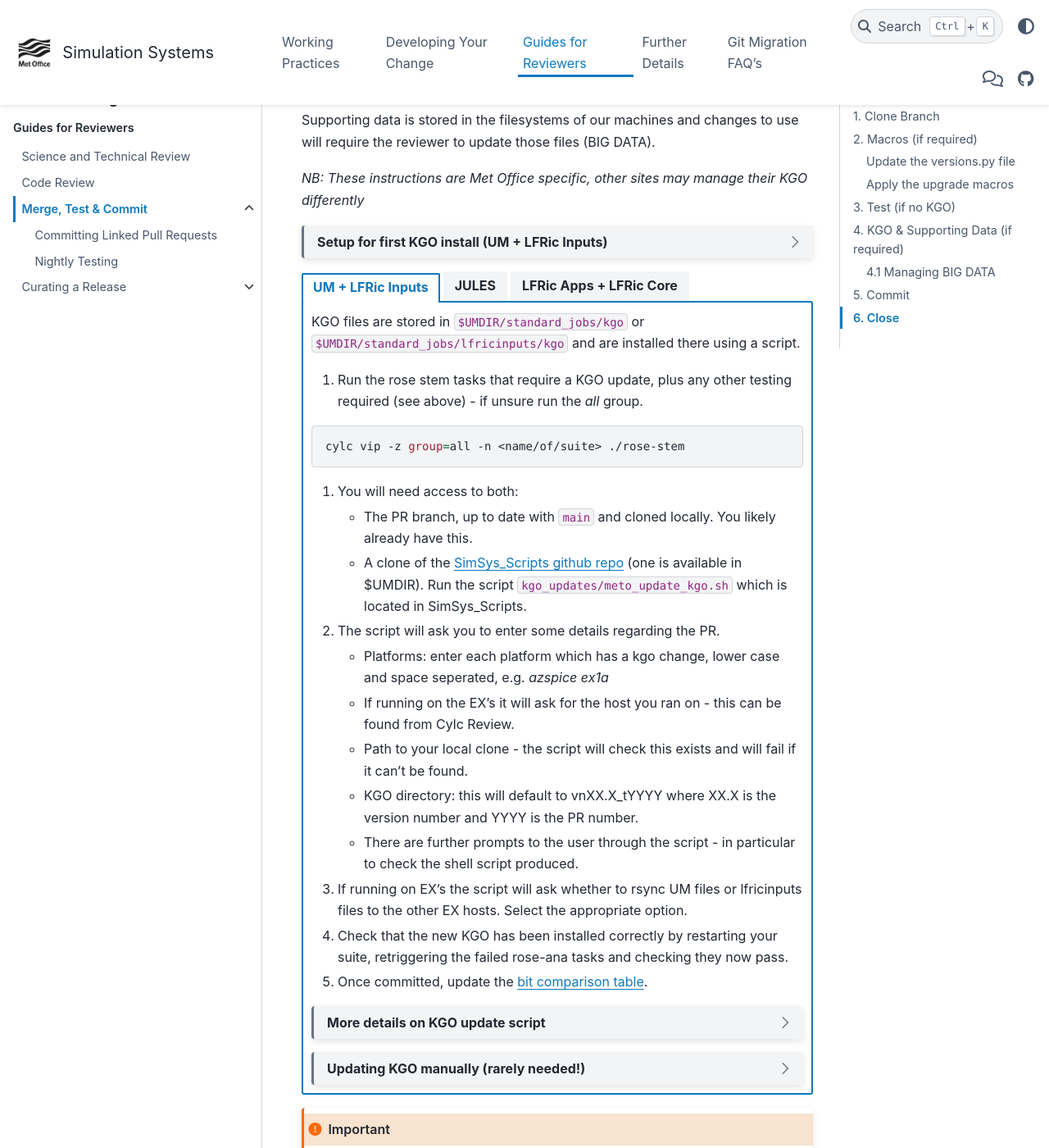
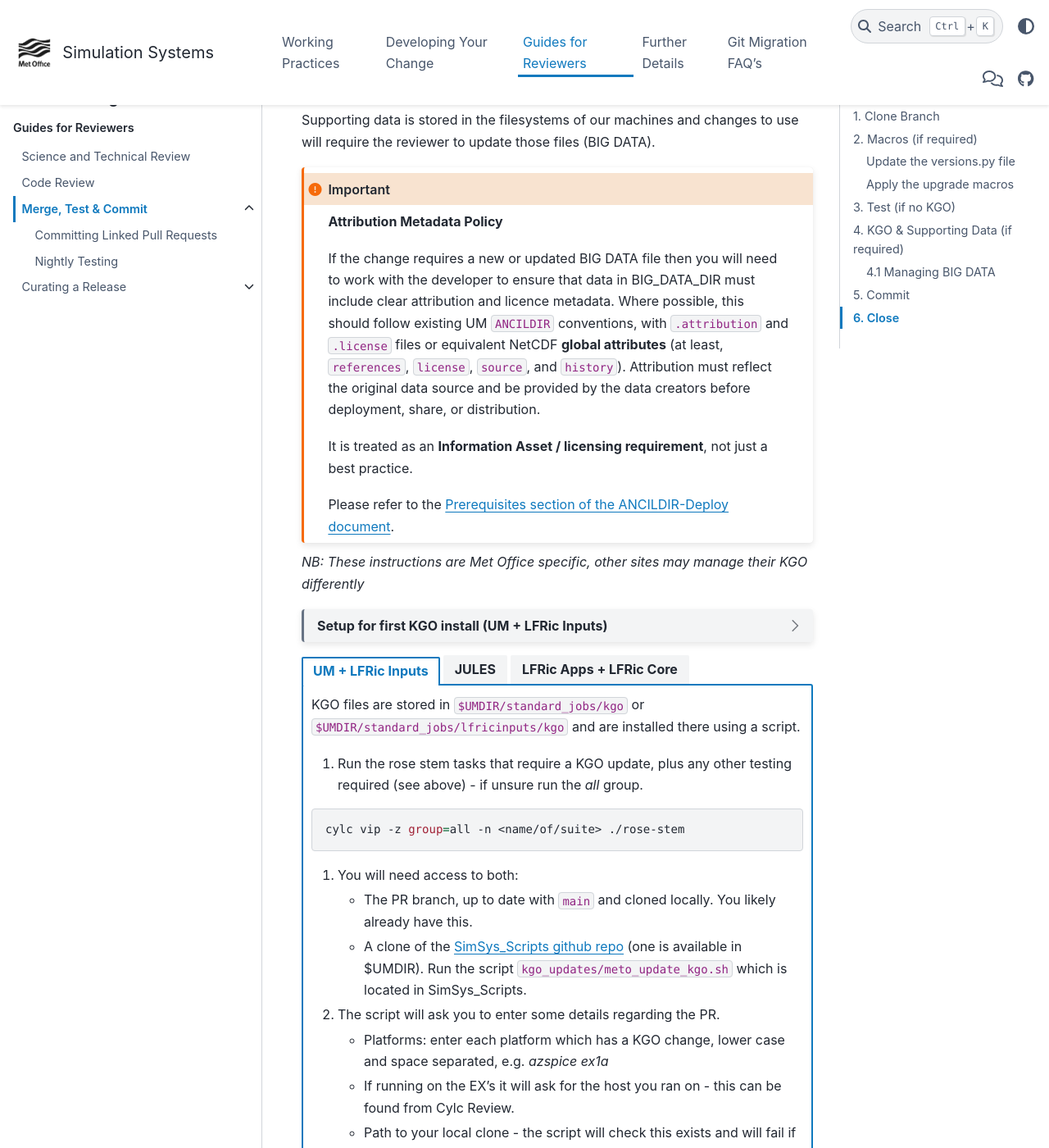
Before and after one commit to MetOffice/simulation-systems, a Sphinx documentation site: the page built from source/Reviewers/howtocommit.rst, in a window 1280 px wide and 1400 px high, scrolled down 4101 px. Shown: the whole window at 82% size. Built offline with Sphinx 7.4.7 and the PyData theme 0.15.4, drawn with Linux system fonts in a browser that asks for light colours; some of the changed text lies outside the part shown.

Commit message:
Add attribution metadat policy for BIG_DATA

```diff
--- a/source/Development/jules_docs.rst
+++ b/source/Development/jules_docs.rst
@@ -27,10 +27,10 @@ reStructuredText Extension for Fortran Namelists
 
 The JULES User Guide uses a custom extension to reStructuredText to allow a
 more natural expression of Fortran namelists
-(see `doc/sphinxext/sphinx_nml_domain.py`_ if you are interested in
-the implementation).
+(see `doc/sphinxext/sphinx_nml_domain.py`_ if you are interested in the
+implementation).
 
-.. doc/sphinxext/sphinx_nml_domain.py: https://github.com/MetOffice/jules/blob/main/doc/sphinxext/sphinx_nml_domain.py
+.. _doc/sphinxext/sphinx_nml_domain.py: https://github.com/MetOffice/jules/blob/main/doc/sphinxext/sphinx_nml_domain.py
 
 Documenting namelists
 ---------------------
--- a/source/Reviewers/howtocommit.rst
+++ b/source/Reviewers/howtocommit.rst
@@ -223,7 +223,7 @@ To update the test suite for an upgrade macro, please run:
     Do not push the changes at this stage.
 
 3. Test (if no KGO)
---------------------
+-------------------
 
 The amount of testing to be done at this stage depends on the complexity of the
 PR, and what has already been done. A minimum level is required for even
@@ -324,19 +324,28 @@ are no clashes with what else has gone onto ``main``.
         .. code-block:: shell
 
             git pull
-            git switch <branch name>
-            cd <path_to>/user_guide/doc
-            conda activate jules-user-guide
-            make html
-            firefox build/html/index.html
+            git switch <branch name>  # optional
+            cd doc
 
-        To build and check the LaTeX PDF:
+            # Create and activate virtual environment
+            python3.12 -m venv .venv
+            .venv/bin/pip install .
+            source .venv/bin/activate
+
+            # Generate html documentation in ./build/html
+            make clean html
+
+            # At the Met Office you can also run the following to
+            # deploy the documents directly into ~/public_html/jules/<branch>/
+            make clean deploy
+
+        To generate PDF documentation, ensure you have a LaTeX distribution
+        installed and run the following command. The pdf will be generated as
+        ``./build/latex/JULES_User_Guide.pdf``:
 
         .. code-block:: shell
 
             make latexpdf
-            evince build/latex/JULES_User_Guide.pdf
-
 
 
 4. KGO & Supporting Data (if required)
@@ -347,6 +356,25 @@ for all affected tests before you commit to the ``main``.
 
 Supporting data is stored in the filesystems of our machines and changes to use
 will require the reviewer to update those files (BIG DATA).
+
+.. important:: **Attribution Metadata Policy**
+
+    If the change requires a new or updated BIG DATA file then you will need
+    to work with the developer to ensure that data in BIG_DATA_DIR must include
+    clear attribution and licence metadata. Where possible, this should follow
+    existing UM ``ANCILDIR`` conventions, with ``.attribution`` and ``.license``
+    files or equivalent NetCDF **global attributes** (at least, ``references``,
+    ``license``, ``source``, and ``history``). Attribution must reflect the
+    original data source and be provided by the data creators before deployment,
+    share, or distribution.
+
+    It is treated as an **Information Asset / licensing requirement**, not just
+    a best practice.
+
+    Please refer to the
+    `Prerequisites section of the ANCILDIR-Deploy document
+    <https://github.com/MetOffice/ANCILDIR-Deploy?tab=readme-ov-file#prerequisites>`__.
+
 
 *NB: These instructions are Met Office specific, other sites may manage their
 KGO differently*
@@ -392,8 +420,8 @@ KGO differently*
 
         #. The script will ask you to enter some details regarding the PR.
 
-           * Platforms: enter each platform which has a kgo change, lower case
-             and space seperated, e.g. `azspice ex1a`
+           * Platforms: enter each platform which has a KGO change, lower case
+             and space separated, e.g. `azspice ex1a`
            * If running on the EX's it will ask for the host you ran on - this
              can be found from Cylc Review.
            * Path to your local clone - the script will check this exists and
@@ -419,16 +447,16 @@ KGO differently*
             * This script will login as the relevant admin user as needed
             * After running for a platform, the newly created variables.cylc and
               shell script will be moved to Azspice
-              $UMDIR/kgo_update_files/<new_kgo_directory>.
+              ``$UMDIR/kgo_update_files/<new_kgo_directory>``.
             * Having run on each requested platform the new variables.cylc files
               will be copied into your clone
-              rose-stem/site/meto/variables_<PLATFORM>.cylc.
+              ``rose-stem/site/meto/variables_<PLATFORM>.cylc``.
 
         .. dropdown:: Updating KGO manually (rarely needed!)
 
             * Create a new directory for the new KGO. The naming convention is
               vnXX.X_tNNNN, where NNNN is the PR number. The location of
-              the KGO for the nightly is $UMDIR/standard_jobs.
+              the KGO for the nightly is ``$UMDIR/standard_jobs``.
             * Copy the new KGO from your rose-stem run into the directory
               vnXX.X_tNNNN created above. Note that you need to provide a
               complete set of files, not just ones which have changed answers.
@@ -601,7 +629,7 @@ If the requirement is to update existing files, then further care is required.
 ---------
 
 Once testing has passed on the local Met Office machines then ensure all
-changes for macros and kgos have been committed to the local copy of the
+changes for macros and KGOs have been committed to the local copy of the
 branch and then push the changes back to the remote branch.
 
 .. tip::
```
Also changed, not shown: other parts of source/Reviewers/howtocommit.rst (+10 -10 lines).
